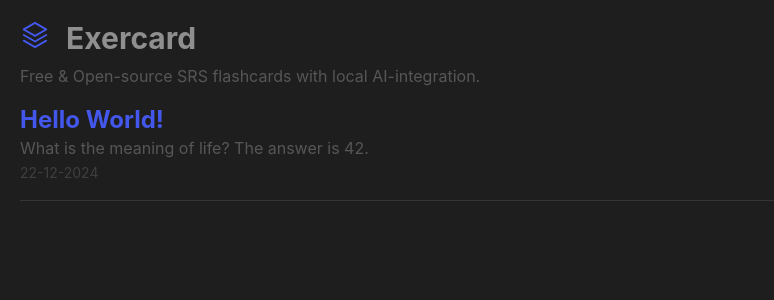
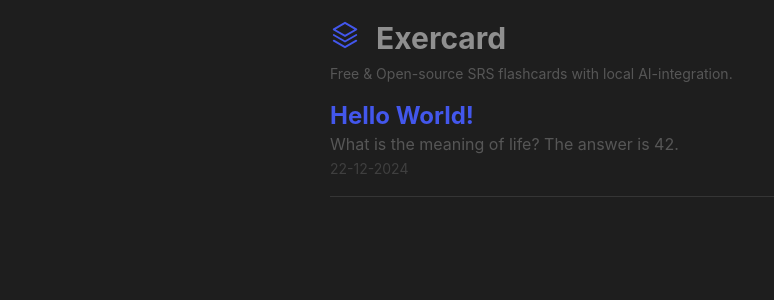
Before and after one commit to eben-vranken/exercard-web, a Next.js app: page / in a window 1280 px wide. Shown: the top 300 px of the page, without its empty margins (0-774 px from the left). Built offline with nearby package versions, Linux system fonts and the light colour scheme.

Commit message:
Updated styling

```diff
--- a/app/layout.tsx
+++ b/app/layout.tsx
@@ -31,10 +31,13 @@
   return (
     <html lang="en">
       <body
-        className={`${inter.variable} antialiased h-screen p-5`}
+        className={`${inter.variable} w-full flex flex-col items-center antialiased h-screen p-5`}
       >
-        <Navbar />
-        {children}
+        <section className="w-full lg:w-1/2">
+          <Navbar />
+
+          {children}
+        </section>
       </body>
     </html>
   );
--- a/components/UI/Navbar.tsx
+++ b/components/UI/Navbar.tsx
@@ -3,15 +3,15 @@
 
 const Navbar: React.FC = () => {
     return (
-        <section className="w-full flex flex-col items-start text-left ">
+        <nav className="flex flex-col text-left w-full">
             <Link href={'/'} className="flex gap-x-4 cursor-pointer">
                 <Stack size={30} className="text-primary" />
                 <h1 className="font-bold text-3xl">Exercard</h1>
             </Link>
-            <p className="text-light mt-2">
+            <p className="text-light mt-2 text-sm">
                 Free & Open-source SRS flashcards with local AI-integration.
             </p>
-        </section>
+        </nav>
     )
 };
 export default Navbar;
```
